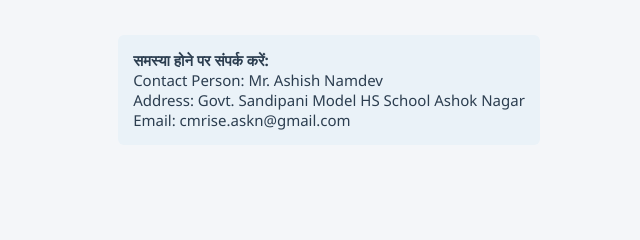
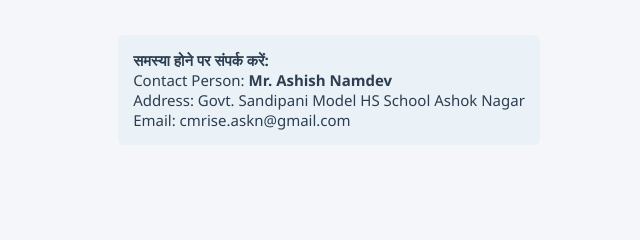
Before and after one commit to AshishNamdev/exam-result, a plain HTML site: page index.html in a window 1280 px wide. Shown: the part 495-735 px from the top of the page, 311-951 px from the left. Drawn offline with Linux system fonts and the light colour scheme.

Commit message:
Corrected HTML Code for contact info

```diff
--- a/index.html
+++ b/index.html
@@ -136,7 +136,7 @@
 
     <div class="contact">
       <strong>समस्या होने पर संपर्क करें:</strong><br>
-      Contact Person: <b></b>Mr. Ashish Namdev<b></b><br>
+      Contact Person: <b>Mr. Ashish Namdev</b><br>
       Address: Govt. Sandipani Model HS School Ashok Nagar<br>
       Email: cmrise.askn@gmail.com
     </div>
```
